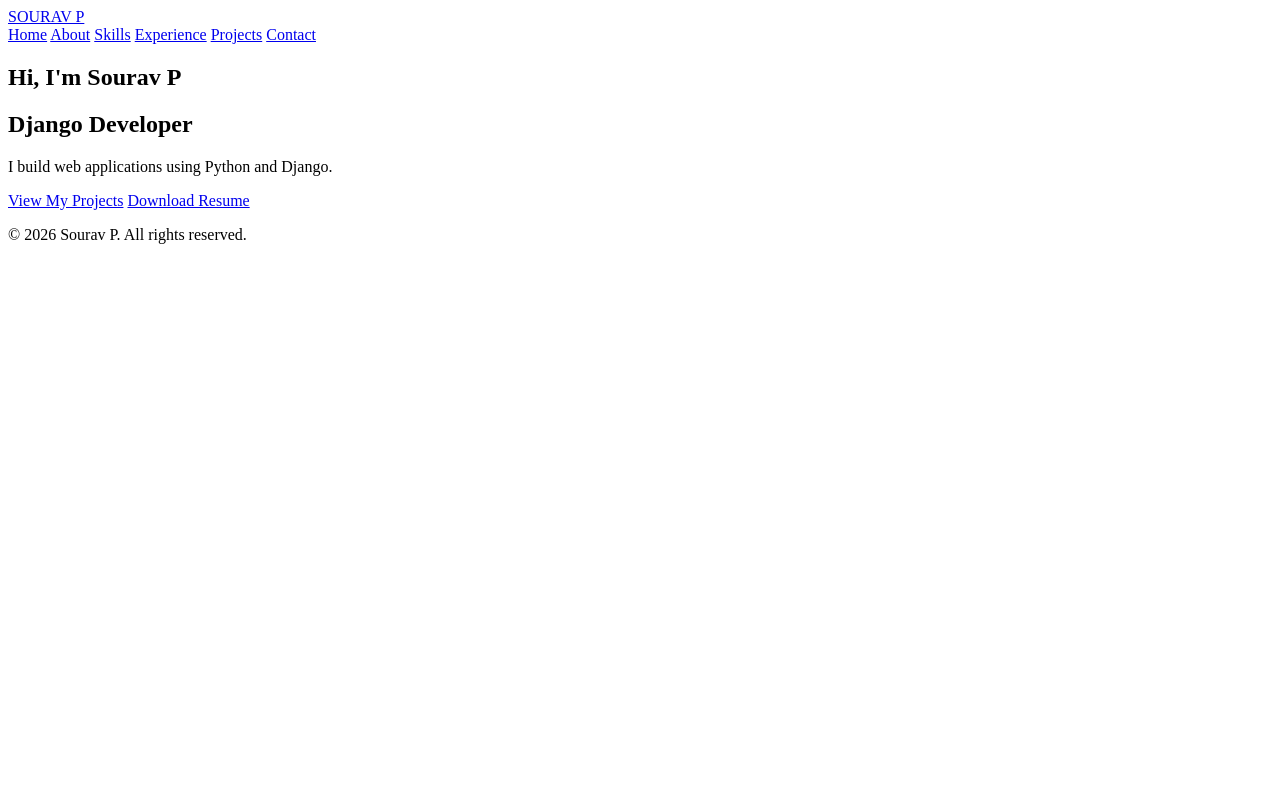
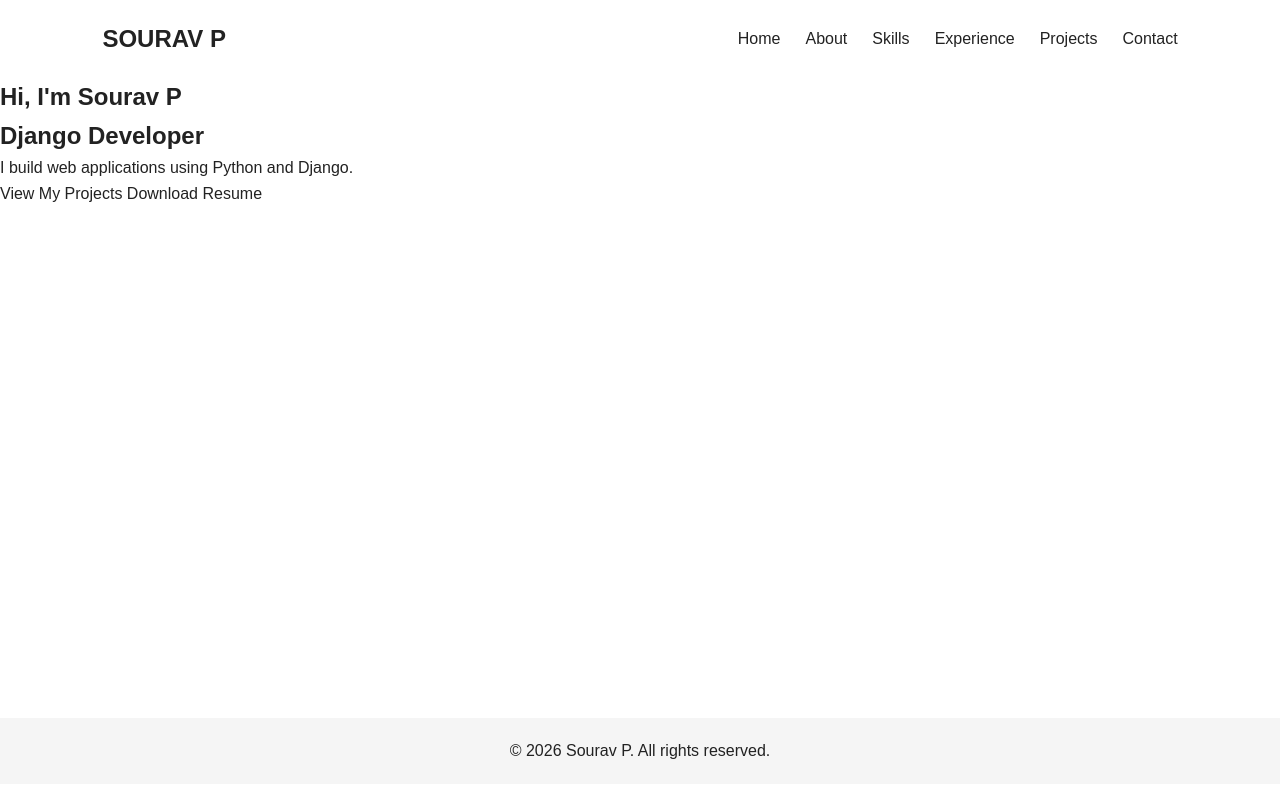
Before and after one commit to sourav-srv916/django-portfolio, a Django app: page / in a window 1280 px wide. Run offline with Django 5.2, Linux system fonts and the light colour scheme.

Commit message:
Set up Django static files and CSS foundation

```diff
--- /dev/null
+++ b/main/static/main/css/style.css
@@ -0,0 +1,81 @@
+/* =========================
+   Global Reset
+========================= */
+
+* {
+    margin: 0;
+    padding: 0;
+    box-sizing: border-box;
+}
+
+
+/* =========================
+   Body
+========================= */
+
+body {
+    font-family: Arial, sans-serif;
+    line-height: 1.6;
+    background-color: #ffffff;
+    color: #222222;
+}
+
+
+/* =========================
+   Links
+========================= */
+
+a {
+    text-decoration: none;
+    color: inherit;
+}
+
+
+/* =========================
+   Navigation
+========================= */
+
+nav {
+    width: 100%;
+    padding: 20px 8%;
+
+    display: flex;
+    justify-content: space-between;
+    align-items: center;
+
+    background-color: #ffffff;
+}
+
+nav > a {
+    font-size: 24px;
+    font-weight: bold;
+}
+
+nav div {
+    display: flex;
+    gap: 25px;
+}
+
+nav div a {
+    font-size: 16px;
+}
+
+
+/* =========================
+   Main
+========================= */
+
+main {
+    min-height: 80vh;
+}
+
+
+/* =========================
+   Footer
+========================= */
+
+footer {
+    padding: 20px;
+    text-align: center;
+    background-color: #f5f5f5;
+}
--- a/main/templates/main/base.html
+++ b/main/templates/main/base.html
@@ -1,3 +1,5 @@
+{% load static %}
+
 <!DOCTYPE html>
 <html lang="en">
 <head>
@@ -9,6 +11,8 @@
             Sourav P | Django Developer
         {% endblock %}
     </title>
+
+    <link rel="stylesheet" href="{% static 'main/css/style.css' %}">
 </head>
 
 <body>
```
